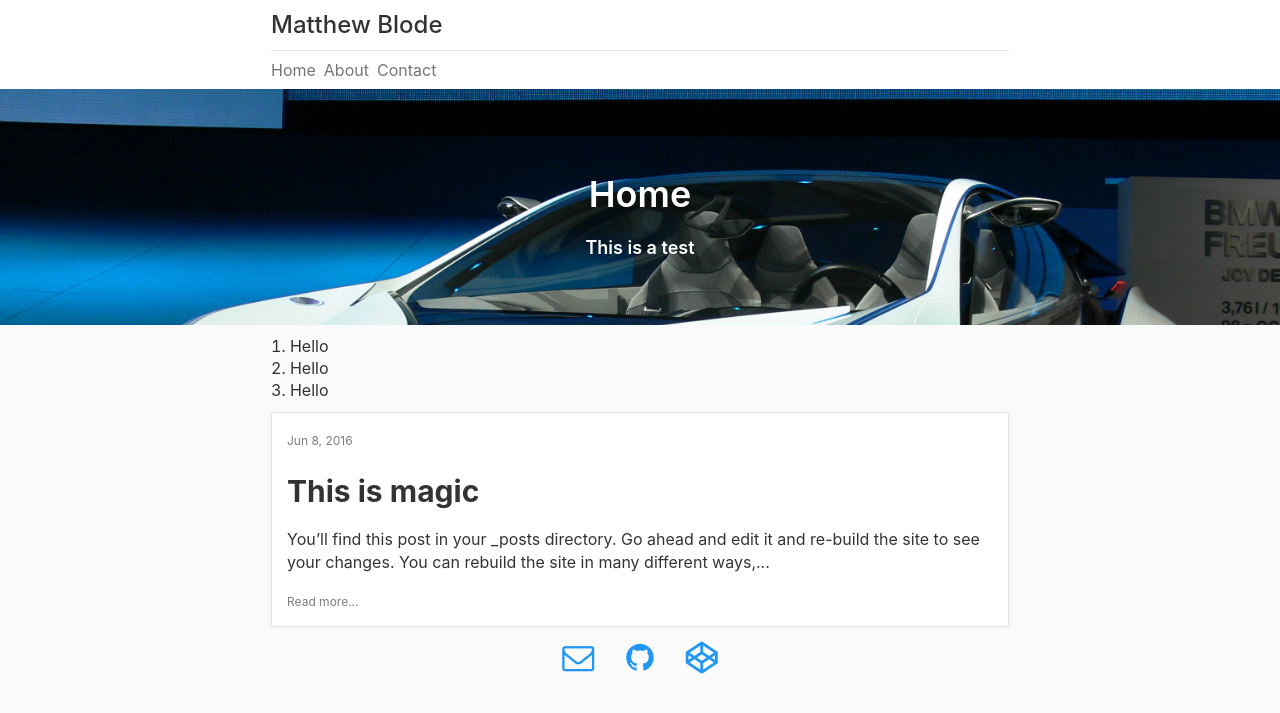
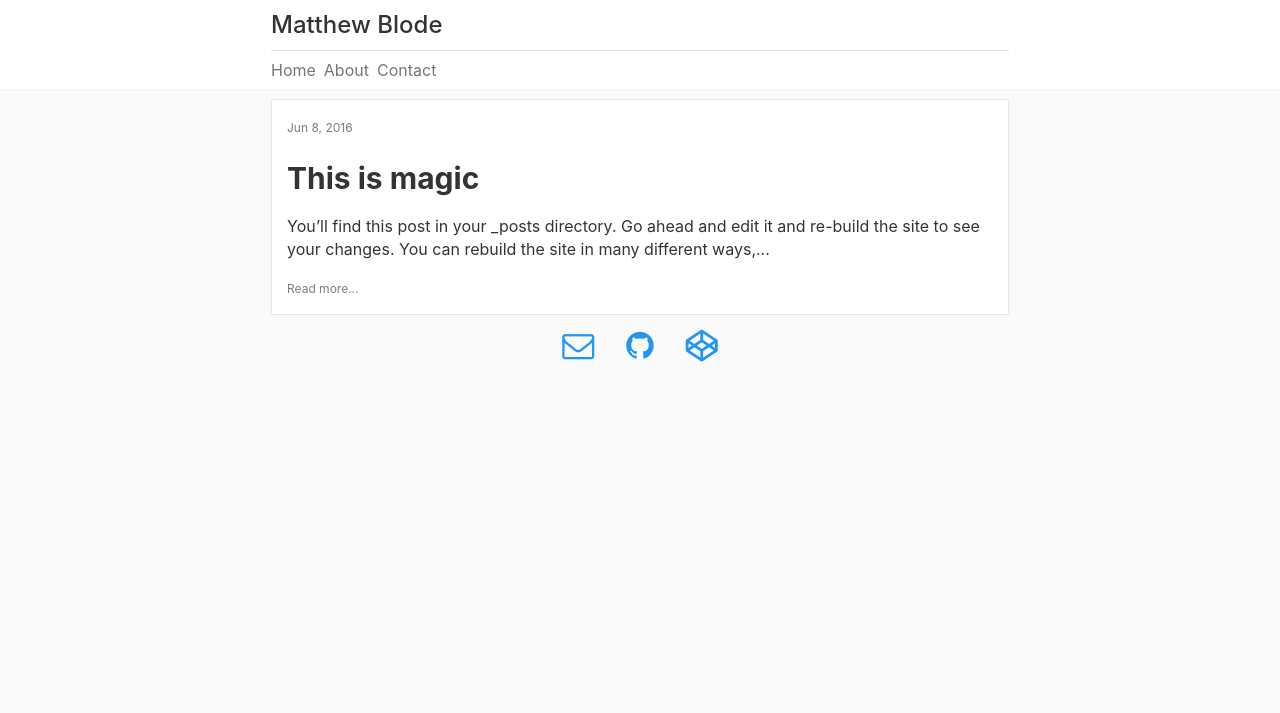
Before and after one commit to mblode/tavlin, a Jekyll site: the page built from index.markdown, in a window 1280 px wide. Shown: the top 713 px of the page. Built offline with Jekyll 4.4.1, drawn with Linux system fonts in a browser that asks for light colours; nearby versions of some CDN libraries.

Commit message:
Updated Index

```diff
--- a/index.markdown
+++ b/index.markdown
@@ -1,14 +1,10 @@
 ---
 title: Home
-header_image: "/uploads/BMW_Concept_Vision_Efficient_Dynamics_Front.JPG"
+header_image:
 header_title: Home
-header_desc: This is a test
+header_desc:
 layout: default
 ---
-
-1. Hello
-2. Hello
-3. Hello
 
 <div class="home">
   {% for post in site.posts %}
```
